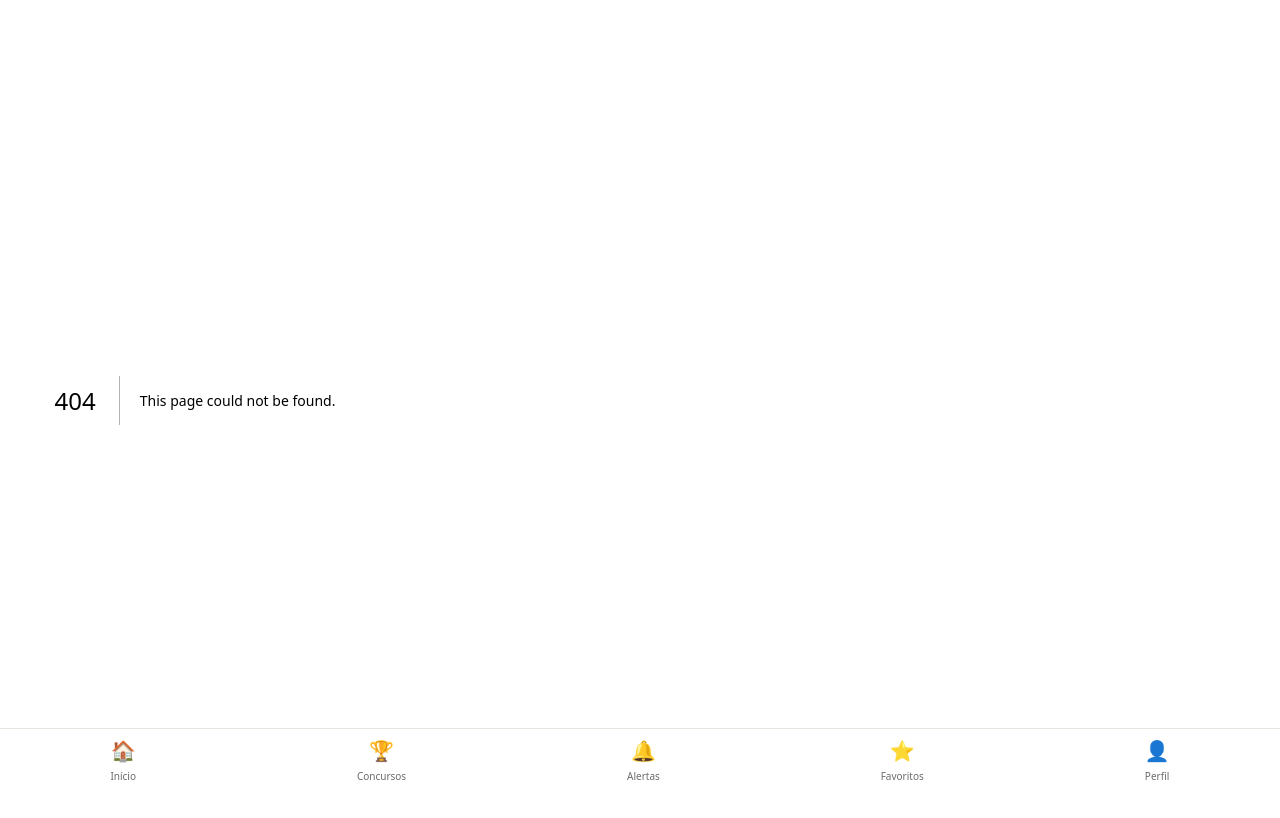
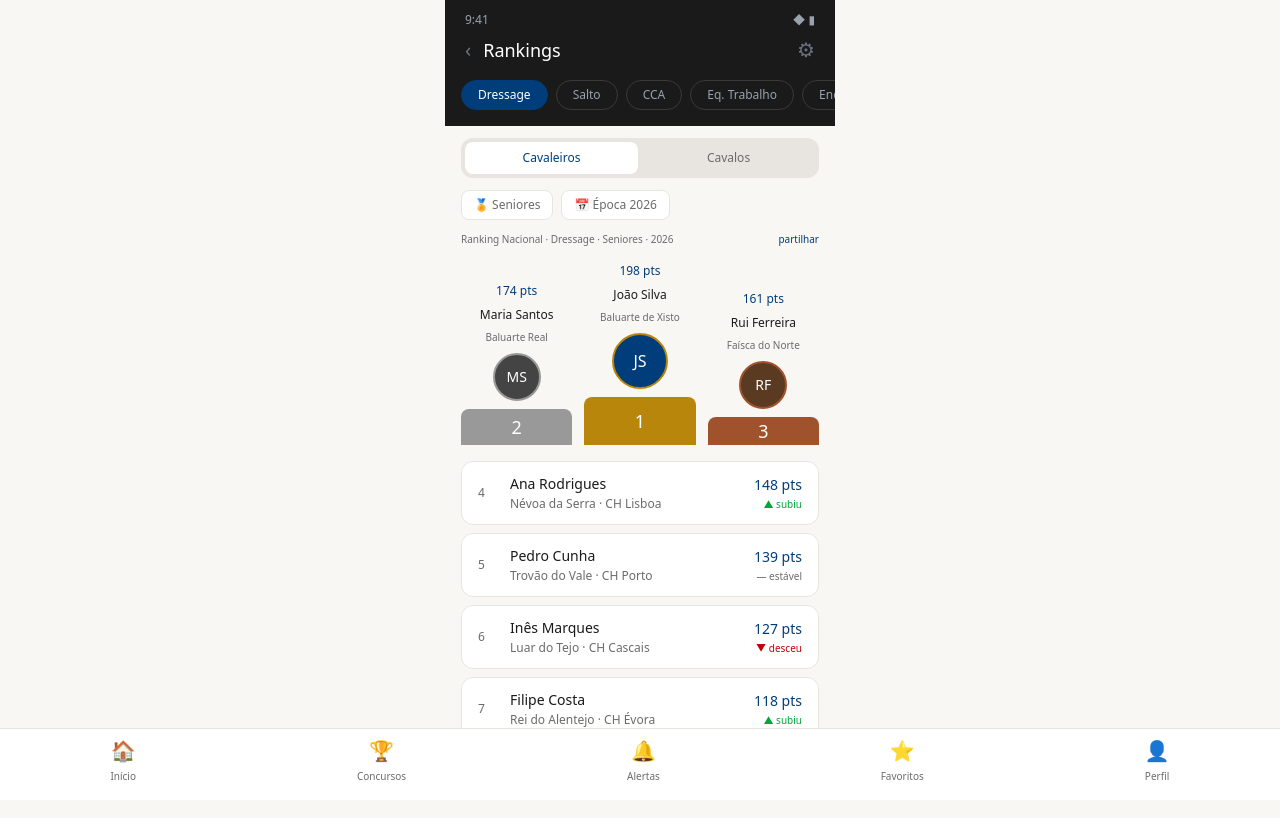
Before and after one commit to vascogameiroramires-ctrl/fep-app, a Next.js app: page /rankings in a window 1280 px wide. Before the commit this address had no page. Shown: the top 818 px of the page. Built offline with nearby package versions, Linux system fonts and the light colour scheme.

Commit message:
pagina rankings

```diff
--- /dev/null
+++ b/app/rankings/page.tsx
@@ -0,0 +1,131 @@
+import Link from "next/link";
+import { rankings } from "@/data/dados";
+
+export default function Rankings() {
+  const top3 = rankings.slice(0, 3);
+  const resto = rankings.slice(3);
+
+  return (
+    <main className="pb-24">
+
+      {/* Status bar */}
+      <div className="bg-[#1a1a1a] px-5 pt-3 pb-2 flex justify-between items-center">
+        <span className="text-xs text-gray-400">9:41</span>
+        <span className="text-xs text-gray-400">◆ ▮</span>
+      </div>
+
+      {/* Header */}
+      <div className="bg-[#1a1a1a] px-5 pb-4 flex justify-between items-center">
+        <div className="flex items-center gap-3">
+          <Link href="/" className="text-gray-500 text-xl">‹</Link>
+          <h1 className="text-white text-lg font-medium">Rankings</h1>
+        </div>
+        <span className="text-gray-500 text-xl">⚙</span>
+      </div>
+
+      {/* Filtros disciplina */}
+      <div className="bg-[#1a1a1a] px-4 pb-4 flex gap-2 overflow-x-auto">
+        {["Dressage", "Salto", "CCA", "Eq. Trabalho", "Endurance"].map((f, i) => (
+          <button key={f} className={`flex-shrink-0 px-4 py-1.5 rounded-full text-xs font-medium border ${
+            i === 0 ? "bg-[#003d7a] border-[#003d7a] text-white" : "border-[#3a3a3a] text-gray-400"
+          }`}>
+            {f}
+          </button>
+        ))}
+      </div>
+
+      {/* Toggle cavaleiros/cavalos */}
+      <div className="px-4 pt-3">
+        <div className="bg-[#e8e4df] rounded-xl p-1 flex gap-1">
+          <button className="flex-1 py-2 rounded-lg bg-white text-xs font-medium text-[#003d7a]">
+            Cavaleiros
+          </button>
+          <button className="flex-1 py-2 rounded-lg text-xs font-medium text-[#6b6b6b]">
+            Cavalos
+          </button>
+        </div>
+      </div>
+
+      {/* Filtros secundários */}
+      <div className="px-4 pt-3 flex gap-2">
+        {["🏅 Seniores", "📅 Época 2026"].map((f) => (
+          <button key={f} className="flex-shrink-0 px-3 py-1.5 rounded-lg border border-[#e8e4df] bg-white text-xs text-[#6b6b6b]">
+            {f}
+          </button>
+        ))}
+      </div>
+
+      {/* Época label */}
+      <div className="px-4 pt-3 flex justify-between items-center">
+        <span className="text-[10px] text-[#6b6b6b]">Ranking Nacional · Dressage · Seniores · 2026</span>
+        <span className="text-[10px] text-[#003d7a]">partilhar</span>
+      </div>
+
+      {/* Pódio top 3 */}
+      <div className="px-4 pt-4 flex items-end justify-center gap-3">
+        {/* 2º lugar */}
+        <div className="flex-1 flex flex-col items-center gap-2">
+          <span className="text-xs font-medium text-[#003d7a]">{top3[1].pontos} pts</span>
+          <p className="text-xs font-medium text-[#1a1a1a] text-center leading-tight">{top3[1].cavaleiro}</p>
+          <p className="text-[10px] text-[#6b6b6b] text-center">{top3[1].cavalo}</p>
+          <div className="w-12 h-12 rounded-full bg-[#444] border-2 border-[#999] flex items-center justify-center text-white text-sm font-medium">
+            {top3[1].cavaleiro.split(" ").map((n) => n[0]).join("").slice(0, 2)}
+          </div>
+          <div className="w-full bg-[#999] rounded-t-lg h-9 flex items-center justify-center text-white text-lg font-medium">
+            2
+          </div>
+        </div>
+
+        {/* 1º lugar */}
+        <div className="flex-1 flex flex-col items-center gap-2">
+          <span className="text-xs font-medium text-[#003d7a]">{top3[0].pontos} pts</span>
+          <p className="text-xs font-medium text-[#1a1a1a] text-center leading-tight">{top3[0].cavaleiro}</p>
+          <p className="text-[10px] text-[#6b6b6b] text-center">{top3[0].cavalo}</p>
+          <div className="w-14 h-14 rounded-full bg-[#003d7a] border-2 border-[#b8860b] flex items-center justify-center text-white text-base font-medium">
+            {top3[0].cavaleiro.split(" ").map((n) => n[0]).join("").slice(0, 2)}
+          </div>
+          <div className="w-full bg-[#b8860b] rounded-t-lg h-12 flex items-center justify-center text-white text-lg font-medium">
+            1
+          </div>
+        </div>
+
+        {/* 3º lugar */}
+        <div className="flex-1 flex flex-col items-center gap-2">
+          <span className="text-xs font-medium text-[#003d7a]">{top3[2].pontos} pts</span>
+          <p className="text-xs font-medium text-[#1a1a1a] text-center leading-tight">{top3[2].cavaleiro}</p>
+          <p className="text-[10px] text-[#6b6b6b] text-center">{top3[2].cavalo}</p>
+          <div className="w-12 h-12 rounded-full bg-[#5a3a20] border-2 border-[#a0522d] flex items-center justify-center text-white text-sm font-medium">
+            {top3[2].cavaleiro.split(" ").map((n) => n[0]).join("").slice(0, 2)}
+          </div>
+          <div className="w-full bg-[#a0522d] rounded-t-lg h-7 flex items-center justify-center text-white text-lg font-medium">
+            3
+          </div>
+        </div>
+      </div>
+
+      {/* Lista 4º em diante */}
+      <div className="px-4 pt-4 flex flex-col gap-2 pb-4">
+        {resto.map((r) => (
+          <div key={r.posicao} className="bg-white border border-[#e8e4df] rounded-xl px-4 py-3 flex items-center gap-3">
+            <span className="text-xs font-medium text-[#6b6b6b] min-w-[20px]">{r.posicao}</span>
+            <div className="flex-1">
+              <p className="text-sm font-medium text-[#1a1a1a]">{r.cavaleiro}</p>
+              <p className="text-xs text-[#6b6b6b] mt-0.5">{r.cavalo} · {r.clube}</p>
+            </div>
+            <div className="text-right">
+              <p className="text-sm font-medium text-[#003d7a]">{r.pontos} pts</p>
+              <p className={`text-[10px] mt-0.5 ${
+                r.tendencia === "up" ? "text-green-600" :
+                r.tendencia === "down" ? "text-red-700" :
+                "text-[#6b6b6b]"
+              }`}>
+                {r.tendencia === "up" ? "▲ subiu" : r.tendencia === "down" ? "▼ desceu" : "— estável"}
+              </p>
+            </div>
+          </div>
+        ))}
+      </div>
+
+    </main>
+  );
+}
```
